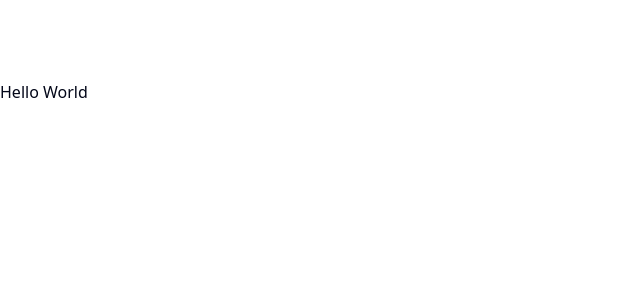
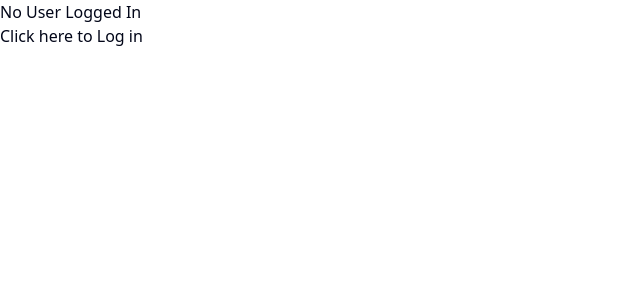
Before and after one commit to BraedonHaensel/poetryverse, a Next.js app in the folder seng513-202601-pg-2/: page / in a window 1280 px wide. Shown: the top 300 px of the page, without its empty margins (0-640 px from the left). Built offline with nearby package versions, Linux system fonts and the light colour scheme; no server answers.

Commit message:
feat: Created NextAuth SigIn and Out button functionalities

```diff
--- a/seng513-202601-pg-2/src/app/layout.tsx
+++ b/seng513-202601-pg-2/src/app/layout.tsx
@@ -24,7 +24,7 @@ export default function RootLayout({
 }>) {
   return (
     <html lang="en">
-      <body className="pt-20 pb-20">
+      <body>
         {children}
       </body>
     </html>
--- a/seng513-202601-pg-2/src/app/page.tsx
+++ b/seng513-202601-pg-2/src/app/page.tsx
@@ -1,7 +1,30 @@
+// Note: I havce created this Front End Log In for testing Purposes
+
+
+import { getAuthSession } from "@/lib/nextauth";
+import Link from "next/link";
 import Image from "next/image";
+import SignOutButton from "@/components/SignOutButton";
 
-export default function Home() {
+export default async function Home() {
+  const session = await getAuthSession();
   return (
-    <h1>Hello World</h1>
+
+    // Note: This is created for Next Auth Testing Purposes
+    <div>
+      {session?.user ? (
+          <div className='flex items-center justify-between gap-2 '>
+              <h1>{session?.user.name}</h1>
+              <SignOutButton text = {"SignOut"}/>
+          </div>
+      ):(
+          <div>
+              <h1>No User Logged In</h1>
+              <Link href={"/signIn"}>Click here to Log in</Link>
+          </div>
+      )
+      }
+
+    </div>
   );
 }
--- /dev/null
+++ b/seng513-202601-pg-2/src/app/signIn/page.tsx
@@ -0,0 +1,26 @@
+import { redirect } from "next/navigation";
+import { getAuthSession } from "@/lib/nextauth";
+import SignInButton from "@/components/SigninButton";
+
+const Page = async () => {
+  const session = await getAuthSession();
+
+  if (session?.user) {
+    redirect("/");
+  }
+
+  return (
+    <div className="flex flex-col min-h-screen items-center justify-center gap-2 mt-2">
+
+
+        <h1 className="text-xl font-bold">
+          Welcome to NextAuth
+        </h1>
+
+        <SignInButton text="Sign in With Google Provider" />
+
+    </div>
+  );
+};
+
+export default Page;
--- /dev/null
+++ b/seng513-202601-pg-2/src/components/SignOutButton.tsx
@@ -0,0 +1,17 @@
+"use client"
+import React from 'react'
+import { Button } from './ui/button'
+import { text } from 'stream/consumers'
+import { signOut } from 'next-auth/react'
+
+type Props = {text:string}
+
+const SignOutButton = ({text}: Props) => {
+  return (
+    <Button onClick = {() => {
+        signOut()
+    }}>{text}</Button>
+  )
+}
+
+export default SignOutButton
--- /dev/null
+++ b/seng513-202601-pg-2/src/components/SigninButton.tsx
@@ -0,0 +1,17 @@
+"use client"
+import React from 'react'
+import { Button } from './ui/button'
+import { signIn } from 'next-auth/react'
+
+
+type Props = {text:string}
+
+const SignInButton = ({text}: Props) => {
+  return (
+    <Button onClick={()=>{
+        signIn("google").catch(console.error)
+    }}>{text}</Button>
+  )
+}
+
+export default SignInButton
```
